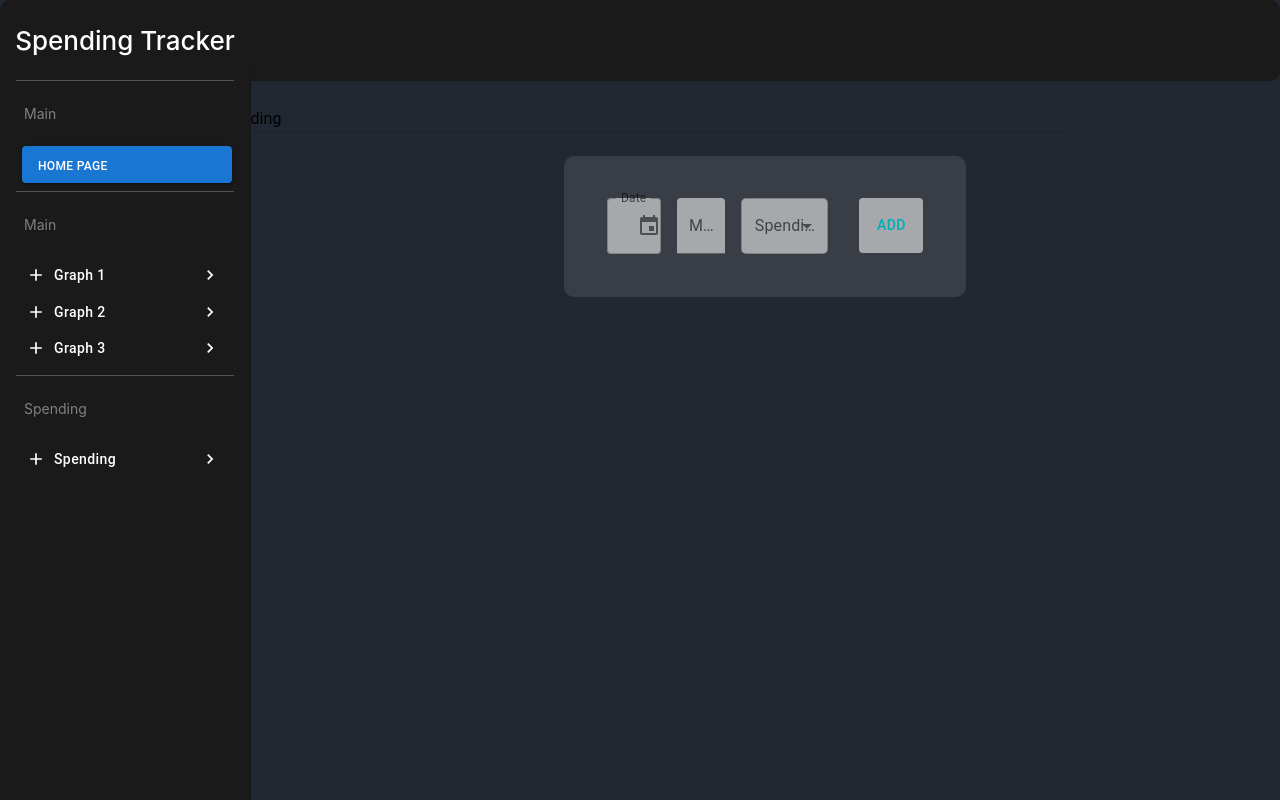
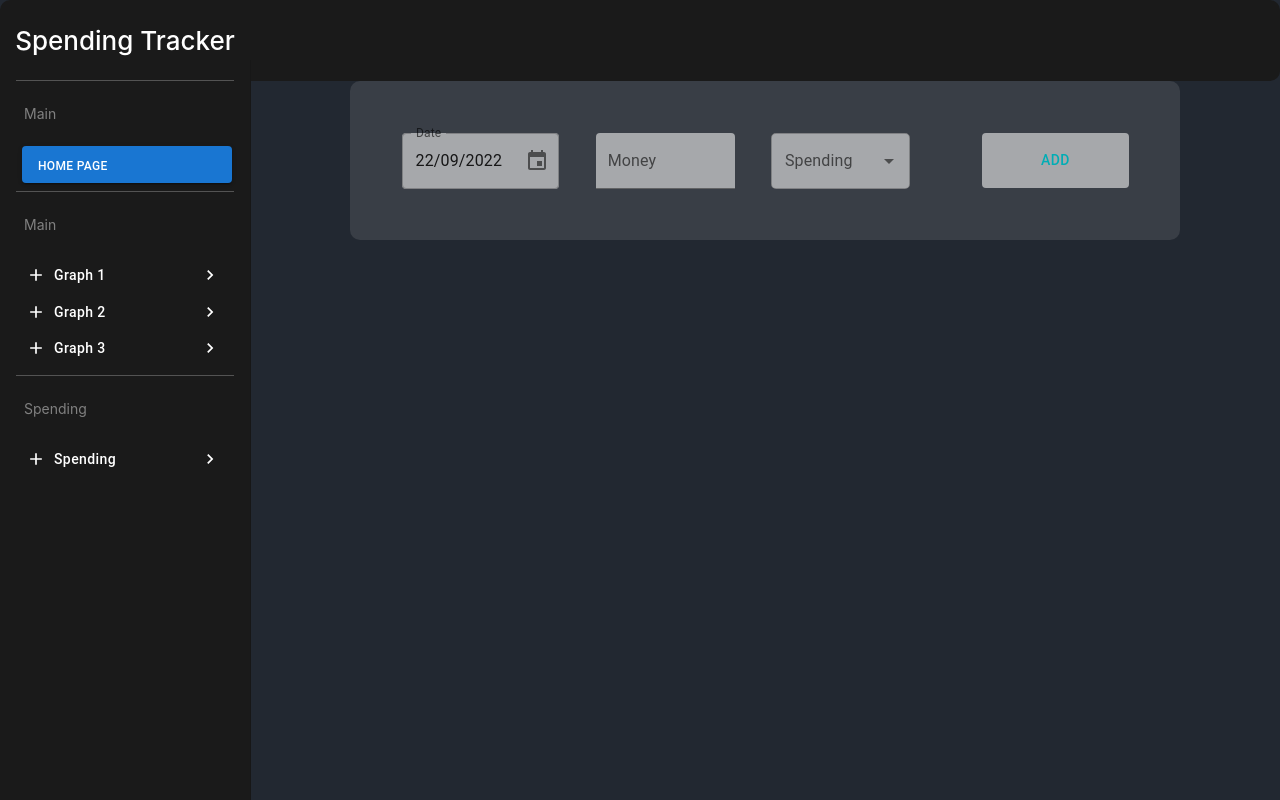
Before and after one commit to Slaykha/Money-Tracker, a React (Create React App) app: page /#/spending in a window 1280 px wide. Built offline with nearby package versions, Linux system fonts and the light colour scheme.

Commit message:
fix content hiding behind drawer.

```diff
--- a/src/App.js
+++ b/src/App.js
@@ -9,6 +9,7 @@ import Register from "./components/screens/Register";
 import { Container } from '@mui/material';
 import Page from "./components/screens/Page";
 import { makeStyles } from "@mui/styles";
+import { LeftDrawer } from "./components/sideMenu/LeftDrawer";
 
 export const ENDPOINT = "http://localhost:12345"
 
@@ -37,18 +38,13 @@ function App() {
         <Header />
         <Menu />
 
-        <main className={classes.content}>
-          <div />
-            <Container maxWidth="md">
               <Routes>
                 <Route path="/" element={<Page component={Home} title={"Home Screen"} />}/>
                 <Route path="/spending" element={<Page component={Spending} title={"Spending"} />} />
                 <Route path="/login" element={<Login />} />
                 <Route path="/register" element={<Register />} />
               </Routes>
-            </Container>
 
-        </main>
       </HashRouter>
      {/*  <AddSpending
         setSpendingArray={setSpendingArray}
--- a/src/components/header/Header.js
+++ b/src/components/header/Header.js
@@ -5,7 +5,6 @@ import { Link } from 'react-router-dom'
 
 const useStyles = makeStyles({
     headerDiv:{
-        marginBottom:"2%",
         padding:"25px",
         borderRadius:"10px",
         backgroundColor: "#1A1A1A",
--- a/src/components/screens/Home.js
+++ b/src/components/screens/Home.js
@@ -4,7 +4,7 @@ import { makeStyles } from '@mui/styles';
 const useStyles = makeStyles(() =>({
   homeHeader:{
     background:"linear-gradient(to right, #0048B2 ,#3B8AFF, #0048B2)",
-    width:"100%",
+    width:"calc(100% - 250px)",
     height:300,
     position:"absolute",
   }
@@ -14,7 +14,6 @@ export const Home = () => {
   const classes = useStyles();
   return (
     <div>
-      <div>deneme</div>
       <div className={classes.homeHeader}>
 
       </div>
--- a/src/components/screens/Page.js
+++ b/src/components/screens/Page.js
@@ -19,13 +19,11 @@ const useStyles = makeStyles({
     display: "block",
   },
   pagination: {
-    display: "flex",
     justifyContent: "center",
     marginTop: "24px",
   },
   search: {
     marginBottom: "12px",
-    display: "flex",
   },
   searchButton: {
     marginLeft: "10px",
@@ -36,14 +34,14 @@ export default function Page(props) {
   const classes = useStyles();
 
   const PageComponent = props.component;
-
+/*
   React.useEffect(() => {
     document.title = props.title;
-  });
+  }); */
 
   return (
-    <div>
-      <div className={classes.pageHeader}>
+    <div style={{marginLeft:"250px"}}>
+      {/* <div className={classes.pageHeader}>
         <div className={classes.pageHeaderTitles}>
           <Typography className={classes.pageTitle}>{props.title}</Typography>
           <Typography id="secondTitle" className={classes.pageTitle2}>
@@ -52,7 +50,7 @@ export default function Page(props) {
         </div>
 
         <Divider />
-      </div>
+      </div> */}
 
       <PageComponent />
     </div>
--- a/src/components/screens/Spending.js
+++ b/src/components/screens/Spending.js
@@ -10,7 +10,6 @@ import { ENDPOINT } from "../../App";
 const useStyles = makeStyles((theme) => ({
     AddDiv:{
         marginTop:0,
-        marginLeft:"350px",
         marginBottom:0,
         display:"flex",
         margin:"100px",
--- a/src/components/sideMenu/Menu.js
+++ b/src/components/sideMenu/Menu.js
@@ -4,7 +4,7 @@ import { LeftDrawer } from './LeftDrawer'
 
 const useStyles = makeStyles({
     sideMenu:{
-        width:250,
+        minWidth:"250px",
         backgroundColor: "#1A1A1A",
         display:"flex",
         paddingLeft:"16px",
```
